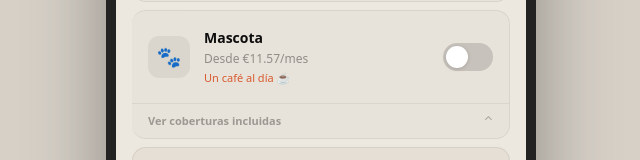
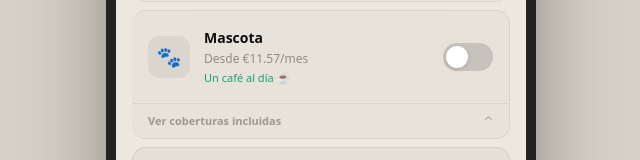
Before and after one commit to joaotramires/daily-seguros, a Next.js app: page /app in a window 1280 px wide. Shown: the part 375-535 px from the top of the page, without its empty margins (319-959 px from the left). Built offline with nearby package versions, Linux system fonts and the light colour scheme.

Commit message:
Comparator text always green — positive framing, consistent color
Co-Authored-By: Claude Sonnet 4.6 <noreply@anthropic.com>

```diff
--- a/src/app/app/page.tsx
+++ b/src/app/app/page.tsx
@@ -390,7 +390,7 @@ export default function HomePage() {
                           ) : `€${price.toFixed(2)}/mes`
                         ) : <>
                             <span>Desde €{product.desde.toFixed(2)}/mes</span>
-                            <div className="text-[11px] font-medium mt-0.5" style={{ color: product.color }}>
+                            <div className="text-[11px] font-medium mt-0.5" style={{ color: '#1D9E75' }}>
                               {getComp(product.desde)}
                             </div>
                           </> }
```
